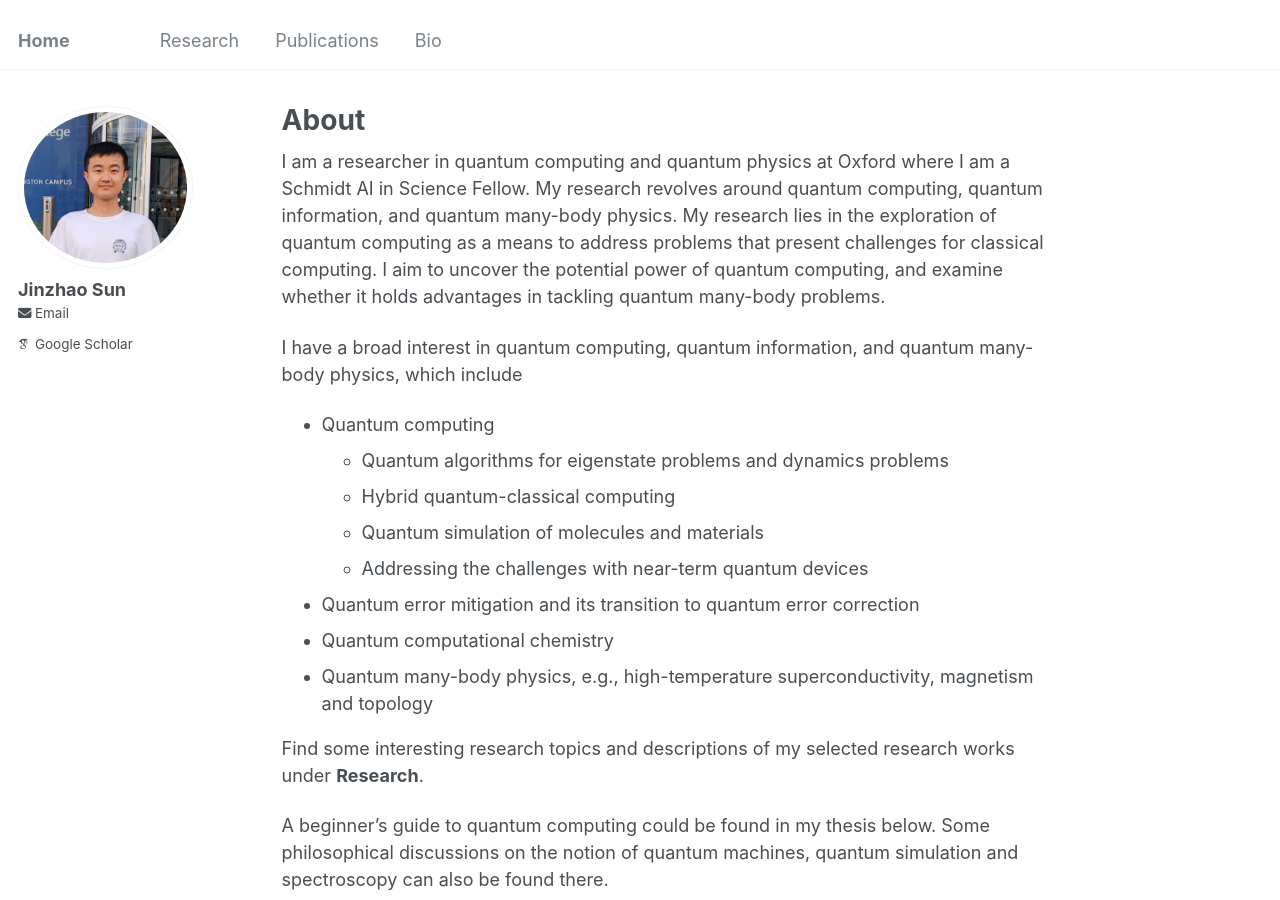
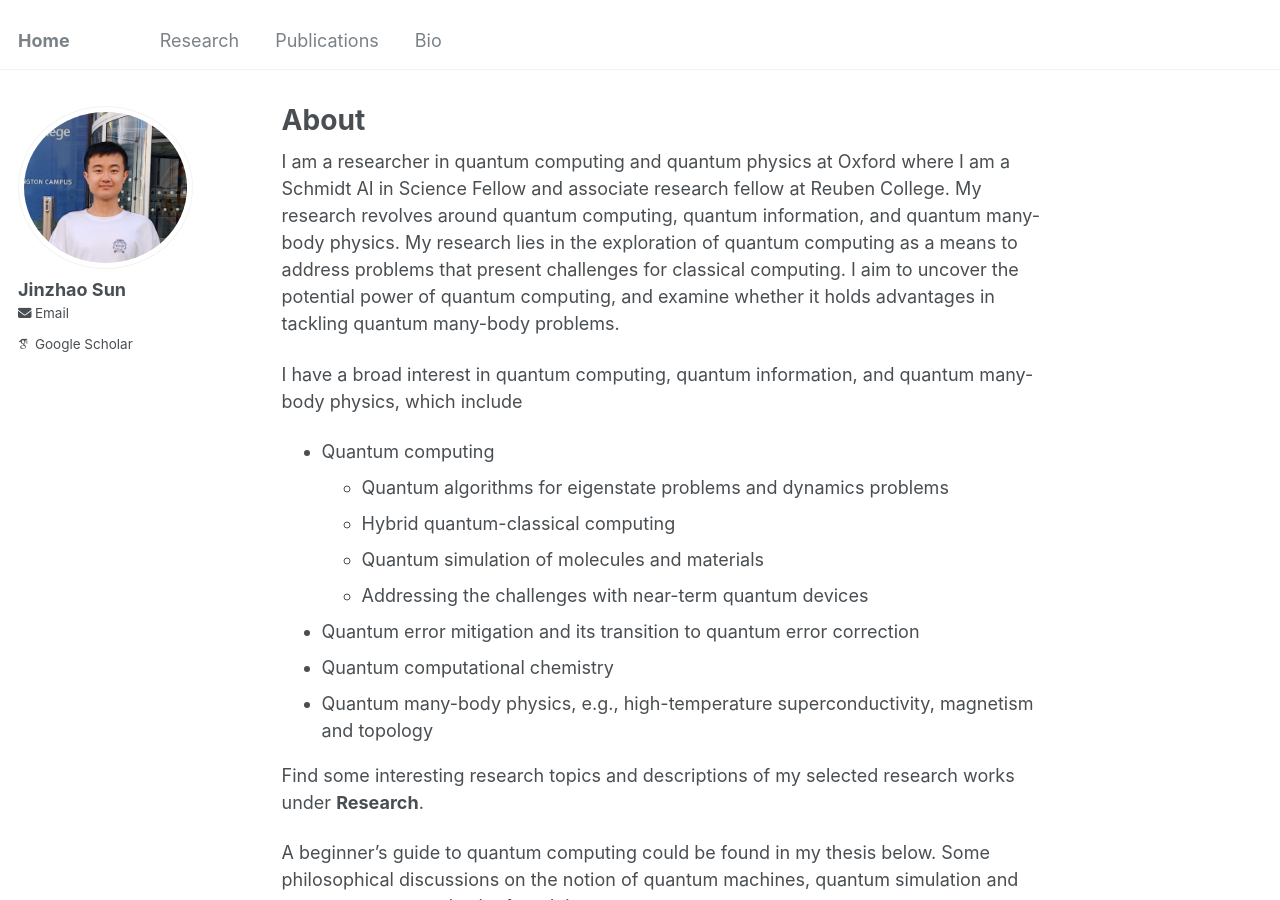
Before and after one commit to jinzhao-sun/jinzhao-sun.github.io, a Jekyll site: the page built from _pages/about.md, in a window 1280 px wide and 900 px high. Built offline with Jekyll 4.4.1, drawn with Linux system fonts in a browser that asks for light colours; some web fonts are replaced.

Commit message:
Update about.md

```diff
--- a/_pages/about.md
+++ b/_pages/about.md
@@ -8,7 +8,7 @@ redirect_from:
 ---
 
 
-I am a researcher in quantum computing and quantum physics at Oxford where I am a Schmidt AI in Science Fellow. My research revolves around quantum computing, quantum information, and quantum many-body physics. My research lies in the exploration of quantum computing as a means to address problems that present challenges for classical computing. I aim to uncover the potential power of quantum computing, and examine whether it holds advantages in tackling quantum many-body problems.
+I am a researcher in quantum computing and quantum physics at Oxford where I am a Schmidt AI in Science Fellow and associate research fellow at Reuben College. My research revolves around quantum computing, quantum information, and quantum many-body physics. My research lies in the exploration of quantum computing as a means to address problems that present challenges for classical computing. I aim to uncover the potential power of quantum computing, and examine whether it holds advantages in tackling quantum many-body problems.
 
 I have a broad interest in quantum computing, quantum information, and quantum many-body physics, which include
 * Quantum computing
```
